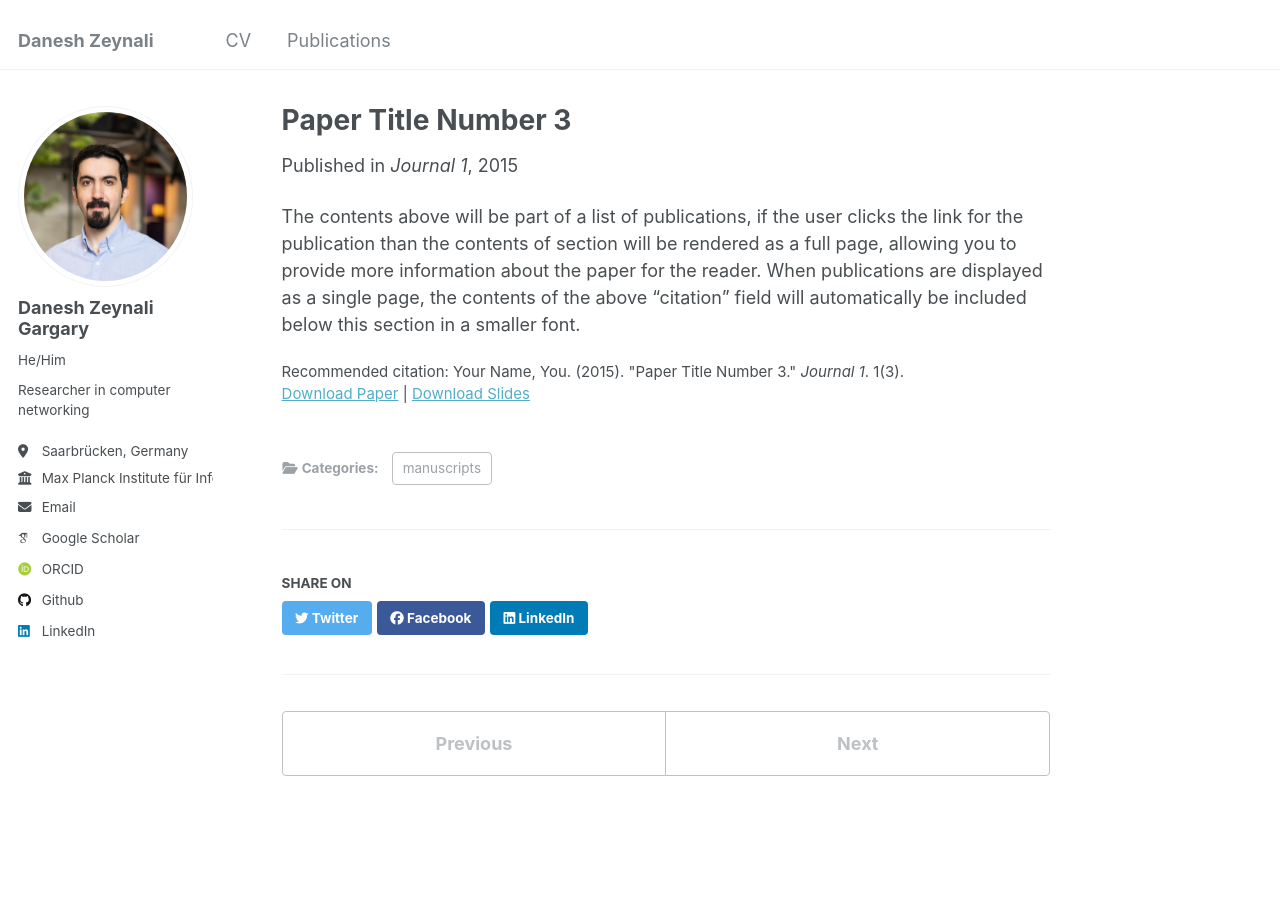
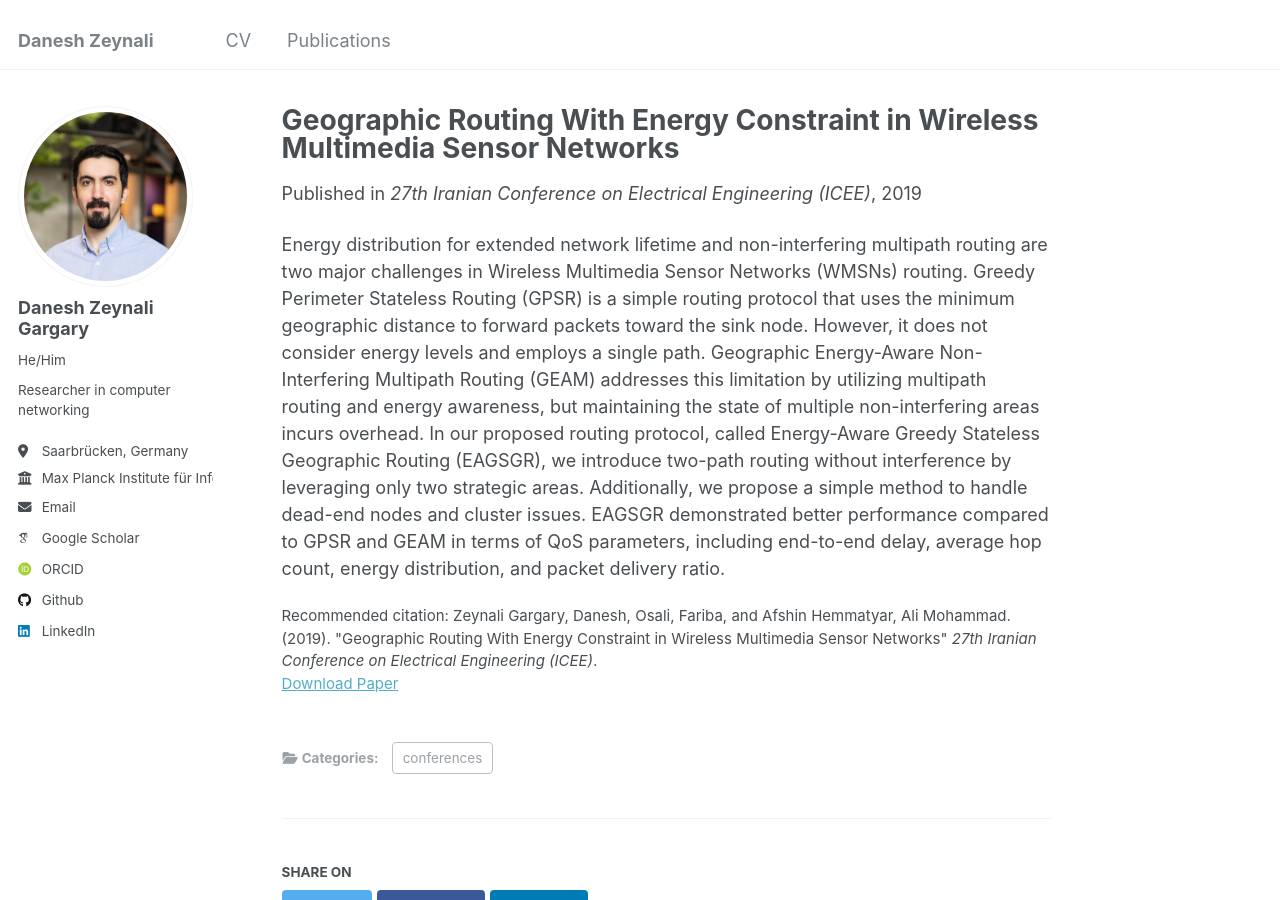
Before and after one commit to daneshzg/CV, a Jekyll site: the page built from _publications/2015-10-01-paper-title-number-3.md, in a window 1280 px wide and 900 px high. Built offline with Jekyll 4.4.1, drawn with Linux system fonts in a browser that asks for light colours; some web fonts are replaced.

Commit message:
Update 2015-10-01-paper-title-number-3.md

```diff
--- a/_publications/2015-10-01-paper-title-number-3.md
+++ b/_publications/2015-10-01-paper-title-number-3.md
@@ -1,14 +1,13 @@
 ---
-title: "Paper Title Number 3"
+title: "Geographic Routing With Energy Constraint in Wireless Multimedia Sensor Networks"
 collection: publications
-category: manuscripts
-permalink: /publication/2015-10-01-paper-title-number-3
-excerpt: 'This paper is about the number 3. The number 4 is left for future work.'
-date: 2015-10-01
-venue: 'Journal 1'
-slidesurl: 'http://academicpages.github.io/files/slides3.pdf'
-paperurl: 'http://academicpages.github.io/files/paper3.pdf'
-citation: 'Your Name, You. (2015). &quot;Paper Title Number 3.&quot; <i>Journal 1</i>. 1(3).'
+category: conferences
+permalink: /publication/2019-ICEE-WSN
+excerpt: 'Energy distribution for extended network lifetime and non-interfering multipath routing are two major challenges in Wireless Multimedia Sensor Networks (WMSNs) routing. Greedy Perimeter Stateless Routing (GPSR) is a simple routing protocol that uses the minimum geographic distance to forward packets toward the sink node. However, it does not consider energy levels and employs a single path. Geographic Energy-Aware Non-Interfering Multipath Routing (GEAM) addresses this limitation by utilizing multipath routing and energy awareness, but maintaining the state of multiple non-interfering areas incurs overhead. In our proposed routing protocol, called Energy-Aware Greedy Stateless Geographic Routing (EAGSGR), we introduce two-path routing without interference by leveraging only two strategic areas. Additionally, we propose a simple method to handle dead-end nodes and cluster issues. EAGSGR demonstrated better performance compared to GPSR and GEAM in terms of QoS parameters, including end-to-end delay, average hop count, energy distribution, and packet delivery ratio.'
+date: 2019-04-30
+venue: '27th Iranian Conference on Electrical Engineering (ICEE)'
+paperurl: 'https://ieeexplore.ieee.org/abstract/document/8786606'
+citation: 'Zeynali Gargary, Danesh, Osali, Fariba, and Afshin Hemmatyar, Ali Mohammad. (2019). &quot;Geographic Routing With Energy Constraint in Wireless Multimedia Sensor Networks&quot; <i>27th Iranian Conference on Electrical Engineering (ICEE)</i>. '
 ---
 
-The contents above will be part of a list of publications, if the user clicks the link for the publication than the contents of section will be rendered as a full page, allowing you to provide more information about the paper for the reader. When publications are displayed as a single page, the contents of the above "citation" field will automatically be included below this section in a smaller font.
+Energy distribution for extended network lifetime and non-interfering multipath routing are two major challenges in Wireless Multimedia Sensor Networks (WMSNs) routing. Greedy Perimeter Stateless Routing (GPSR) is a simple routing protocol that uses the minimum geographic distance to forward packets toward the sink node. However, it does not consider energy levels and employs a single path. Geographic Energy-Aware Non-Interfering Multipath Routing (GEAM) addresses this limitation by utilizing multipath routing and energy awareness, but maintaining the state of multiple non-interfering areas incurs overhead. In our proposed routing protocol, called Energy-Aware Greedy Stateless Geographic Routing (EAGSGR), we introduce two-path routing without interference by leveraging only two strategic areas. Additionally, we propose a simple method to handle dead-end nodes and cluster issues. EAGSGR demonstrated better performance compared to GPSR and GEAM in terms of QoS parameters, including end-to-end delay, average hop count, energy distribution, and packet delivery ratio.
```
